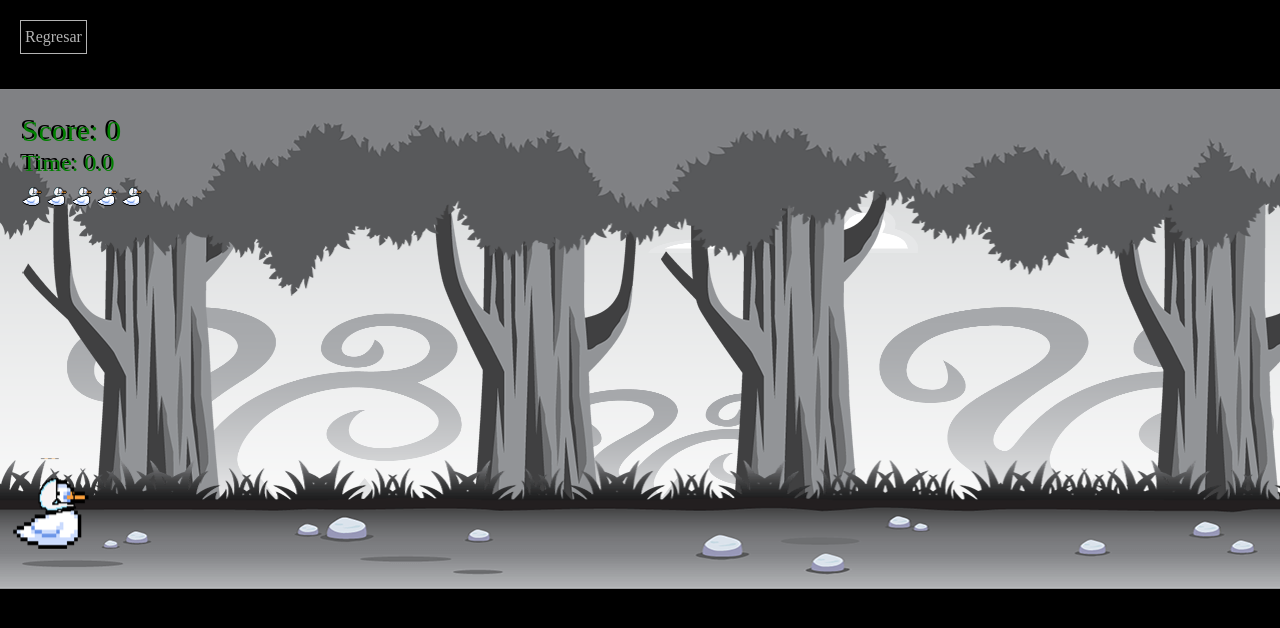
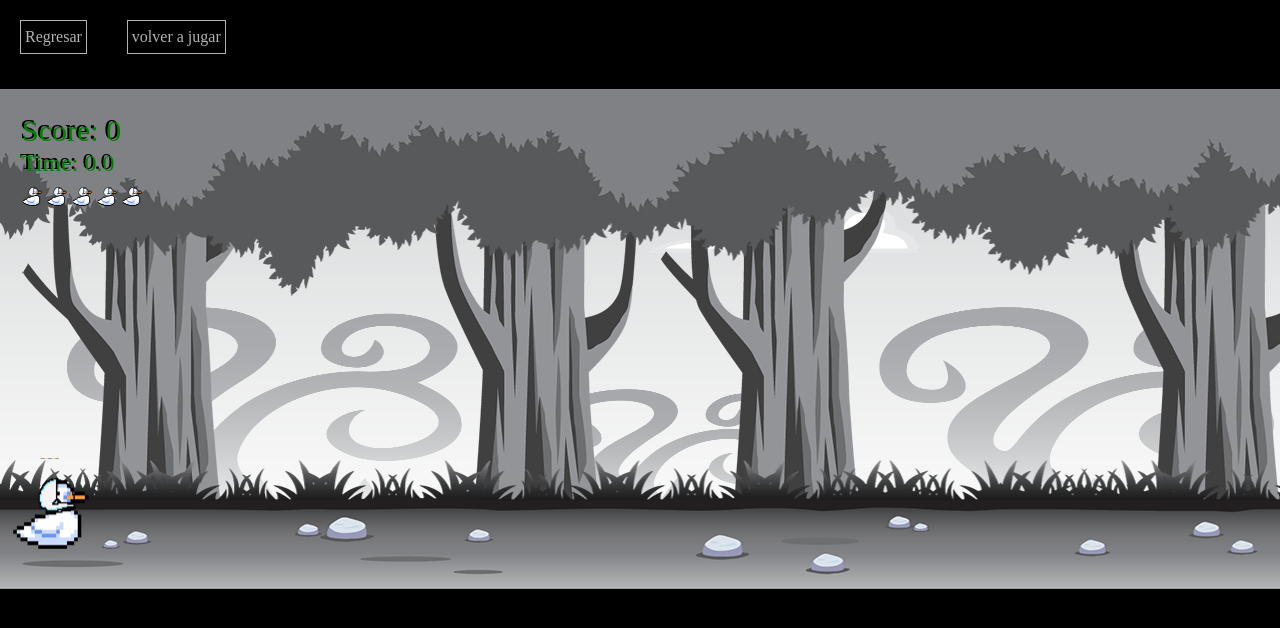
Before and after one commit to DandevMS/pat-Attack, a Next.js app: page /game/game in a window 1280 px wide. Shown: the top 628 px of the page. Built offline with nearby package versions, Linux system fonts and the light colour scheme.

Commit message:
feat:(game) implementacion de boton de volver a jugar

```diff
--- a/src/pages/game/game.jsx
+++ b/src/pages/game/game.jsx
@@ -1,5 +1,7 @@
+import Link from "next/link";
 import "../../app/globals.css";
 import { useRouter } from "next/navigation";
+
 export default function game() {
   const route = useRouter();
 
@@ -13,6 +15,16 @@ export default function game() {
       >
         Regresar
       </button>
+
+      <button
+        className="prev-button text-white border border-white p-1 m-5 "
+        onClick={() => {
+         route.push(`/game/game`)
+        }}
+      >
+        volver a jugar
+      </button>
+
       <iframe
         src="/public_html/game.html"
         width="100%"
@@ -22,5 +34,6 @@ export default function game() {
       />
 
     </main>
+
   );
 }
```
